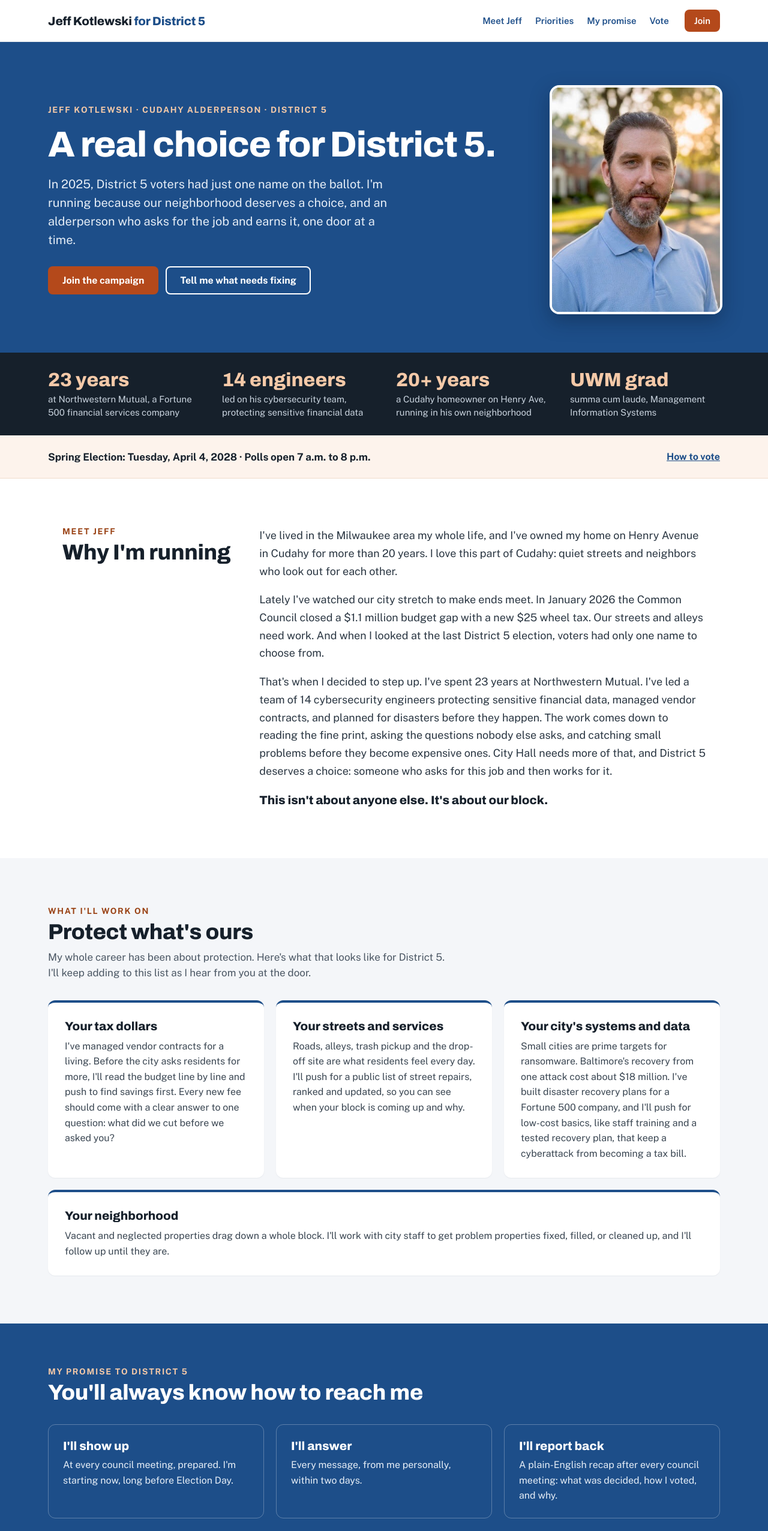
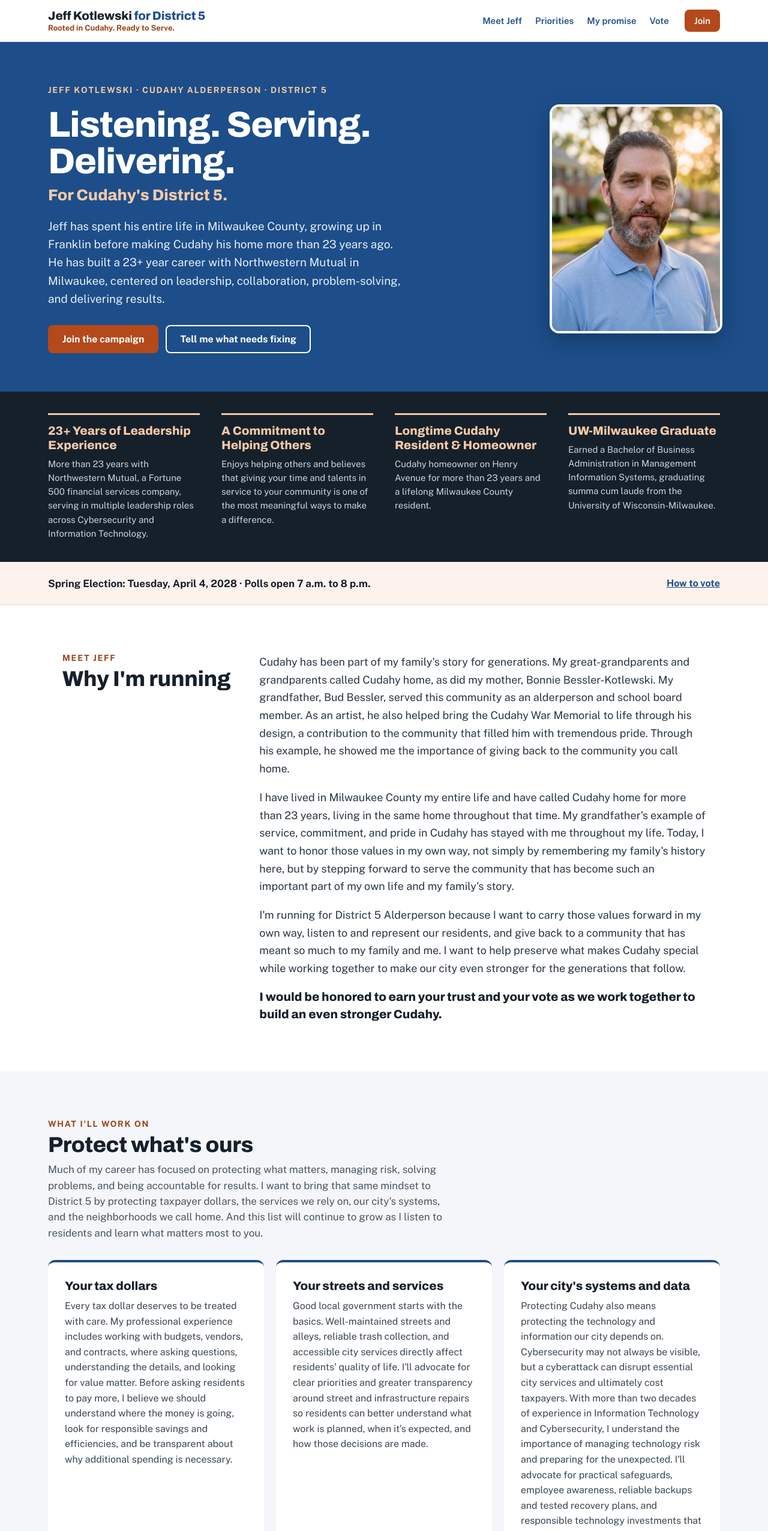
Before and after one commit to votekotlewski/votekotlewski.github.io, a plain HTML site: page index.html in a window 1280 px wide. Shown: the top 2553 px of the page at 60% size. Drawn offline with nearby package versions, Linux system fonts and the light colour scheme.

Commit message:
Ready to serve

```diff
--- a/index.html
+++ b/index.html
@@ -4,7 +4,7 @@
 <meta charset="utf-8">
 <meta name="viewport" content="width=device-width, initial-scale=1">
 <title>Jeff Kotlewski for Cudahy Alderperson, District 5</title>
-<meta name="description" content="Jeff Kotlewski for Cudahy Common Council, District 5. A real choice for District 5. Spring Election: Tuesday, April 4, 2028.">
+<meta name="description" content="Jeff Kotlewski for Cudahy Common Council, District 5. Listening. Serving. Delivering. Rooted in Cudahy. Ready to Serve. Spring Election: Tuesday, April 4, 2028.">
 <link rel="preconnect" href="https://fonts.googleapis.com">
 <link rel="preconnect" href="https://fonts.gstatic.com" crossorigin>
 <link rel="stylesheet" href="https://fonts.googleapis.com/css2?family=Archivo:wght@600;800&family=Public+Sans:wght@400;600;700&display=swap">
@@ -21,7 +21,7 @@ a{color:#1D4E89}a:hover{color:#123459}
 
 <header style="border-bottom: 1px solid #E3E7EC; background: #FFFFFF">
 <div style="max-width: 1120px; margin: 0 auto; padding: 14px 24px; display: flex; flex-wrap: wrap; align-items: center; justify-content: space-between; gap: 8px 16px">
-<a href="#top" style="font-family: 'Archivo', sans-serif; font-weight: 800; font-size: 20px; color: #16202B; text-decoration: none; letter-spacing: -0.01em">Jeff Kotlewski <span style="color: #1D4E89">for District 5</span></a>
+<a href="#top" style="text-decoration: none; display: flex; flex-direction: column; gap: 2px"><span style="font-family: 'Archivo', sans-serif; font-weight: 800; font-size: 20px; color: #16202B; letter-spacing: -0.01em">Jeff Kotlewski <span style="color: #1D4E89">for District 5</span></span><span style="font-size: 13px; font-weight: 700; color: #9A4316">Rooted in Cudahy. Ready to Serve.</span></a>
 <nav aria-label="Main" style="display: flex; flex-wrap: wrap; align-items: center; gap: 0 22px; font-size: 15px; font-weight: 600">
 <a href="#about" style="text-decoration: none; padding: 12px 0">Meet Jeff</a>
 <a href="#priorities" style="text-decoration: none; padding: 12px 0">Priorities</a>
@@ -36,8 +36,11 @@ a{color:#1D4E89}a:hover{color:#123459}
 <div style="max-width: 1120px; margin: 0 auto; padding: 72px 24px 64px; display: flex; flex-wrap: wrap; align-items: center; gap: 48px">
 <div style="flex: 999 1 440px; min-width: 0; display: flex; flex-direction: column; gap: 20px">
 <p style="margin: 0; font-size: 14px; font-weight: 700; letter-spacing: 0.12em; text-transform: uppercase; color: #F4C9A8">Jeff Kotlewski · Cudahy Alderperson · District 5</p>
-<h1 style="margin: 0; font-family: 'Archivo', sans-serif; font-weight: 800; font-size: 60px; line-height: 1.02; letter-spacing: -0.02em">A real choice for District 5.</h1>
-<p style="margin: 0; font-size: 20px; line-height: 1.55; max-width: 580px; color: #E6EEF7">In 2025, District 5 voters had just one name on the ballot. I'm running because our neighborhood deserves a choice, and an alderperson who asks for the job and earns it, one door at a time.</p>
+<div style="display: flex; flex-direction: column; gap: 10px">
+<h1 style="margin: 0; font-family: 'Archivo', sans-serif; font-weight: 800; font-size: 60px; line-height: 1.02; letter-spacing: -0.02em">Listening. Serving. Delivering.</h1>
+<p style="margin: 0; font-family: 'Archivo', sans-serif; font-weight: 700; font-size: 26px; line-height: 1.2; color: #F4C9A8">For Cudahy's District 5.</p>
+</div>
+<p style="margin: 0; font-size: 19px; line-height: 1.6; max-width: 600px; color: #E6EEF7">Jeff has spent his entire life in Milwaukee County, growing up in Franklin before making Cudahy his home more than 23 years ago. He has built a 23+ year career with Northwestern Mutual in Milwaukee, centered on leadership, collaboration, problem-solving, and delivering results.</p>
 <div style="display: flex; flex-wrap: wrap; gap: 12px; margin-top: 8px">
 <a href="#join" style="display: inline-block; background: #B4491B; color: #FFFFFF; font-weight: 700; font-size: 16px; padding: 14px 24px; border-radius: 8px; text-decoration: none">Join the campaign</a>
 <a href="#fix" style="display: inline-block; background: transparent; color: #FFFFFF; font-weight: 700; font-size: 16px; padding: 12px 22px; border: 2px solid #FFFFFF; border-radius: 8px; text-decoration: none">Tell me what needs fixing</a>
@@ -50,22 +53,22 @@ a{color:#1D4E89}a:hover{color:#123459}
 </section>
 
 <section aria-label="Jeff at a glance" style="background: #16202B; color: #FFFFFF">
-<div style="max-width: 1120px; margin: 0 auto; padding: 28px 24px; display: flex; flex-wrap: wrap; gap: 20px 40px">
-<div style="flex: 1 1 220px; min-width: 0; display: flex; flex-direction: column; gap: 4px">
-<p style="margin: 0; font-family: 'Archivo', sans-serif; font-weight: 800; font-size: 32px; color: #F4C9A8">23 years</p>
-<p style="margin: 0; font-size: 15px; line-height: 1.45; color: #C9D3DE">at Northwestern Mutual, a Fortune 500 financial services company</p>
+<div style="max-width: 1120px; margin: 0 auto; padding: 36px 24px; display: flex; flex-wrap: wrap; gap: 28px 36px">
+<div style="flex: 1 1 230px; min-width: 0; display: flex; flex-direction: column; gap: 8px; border-top: 3px solid #F4C9A8; padding-top: 14px">
+<p style="margin: 0; font-family: 'Archivo', sans-serif; font-weight: 800; font-size: 20px; line-height: 1.2; color: #F4C9A8">23+ Years of Leadership Experience</p>
+<p style="margin: 0; font-size: 15px; line-height: 1.55; color: #C9D3DE">More than 23 years with Northwestern Mutual, a Fortune 500 financial services company, serving in multiple leadership roles across Cybersecurity and Information Technology.</p>
 </div>
-<div style="flex: 1 1 220px; min-width: 0; display: flex; flex-direction: column; gap: 4px">
-<p style="margin: 0; font-family: 'Archivo', sans-serif; font-weight: 800; font-size: 32px; color: #F4C9A8">14 engineers</p>
-<p style="margin: 0; font-size: 15px; line-height: 1.45; color: #C9D3DE">led on his cybersecurity team, protecting sensitive financial data</p>
+<div style="flex: 1 1 230px; min-width: 0; display: flex; flex-direction: column; gap: 8px; border-top: 3px solid #F4C9A8; padding-top: 14px">
+<p style="margin: 0; font-family: 'Archivo', sans-serif; font-weight: 800; font-size: 20px; line-height: 1.2; color: #F4C9A8">A Commitment to Helping Others</p>
+<p style="margin: 0; font-size: 15px; line-height: 1.55; color: #C9D3DE">Enjoys helping others and believes that giving your time and talents in service to your community is one of the most meaningful ways to make a difference.</p>
 </div>
-<div style="flex: 1 1 220px; min-width: 0; display: flex; flex-direction: column; gap: 4px">
-<p style="margin: 0; font-family: 'Archivo', sans-serif; font-weight: 800; font-size: 32px; color: #F4C9A8">20+ years</p>
-<p style="margin: 0; font-size: 15px; line-height: 1.45; color: #C9D3DE">a Cudahy homeowner on Henry Ave, running in his own neighborhood</p>
+<div style="flex: 1 1 230px; min-width: 0; display: flex; flex-direction: column; gap: 8px; border-top: 3px solid #F4C9A8; padding-top: 14px">
+<p style="margin: 0; font-family: 'Archivo', sans-serif; font-weight: 800; font-size: 20px; line-height: 1.2; color: #F4C9A8">Longtime Cudahy Resident &amp; Homeowner</p>
+<p style="margin: 0; font-size: 15px; line-height: 1.55; color: #C9D3DE">Cudahy homeowner on Henry Avenue for more than 23 years and a lifelong Milwaukee County resident.</p>
 </div>
-<div style="flex: 1 1 220px; min-width: 0; display: flex; flex-direction: column; gap: 4px">
-<p style="margin: 0; font-family: 'Archivo', sans-serif; font-weight: 800; font-size: 32px; color: #F4C9A8">UWM grad</p>
-<p style="margin: 0; font-size: 15px; line-height: 1.45; color: #C9D3DE">summa cum laude, Management Information Systems</p>
+<div style="flex: 1 1 230px; min-width: 0; display: flex; flex-direction: column; gap: 8px; border-top: 3px solid #F4C9A8; padding-top: 14px">
+<p style="margin: 0; font-family: 'Archivo', sans-serif; font-weight: 800; font-size: 20px; line-height: 1.2; color: #F4C9A8">UW-Milwaukee Graduate</p>
+<p style="margin: 0; font-size: 15px; line-height: 1.55; color: #C9D3DE">Earned a Bachelor of Business Administration in Management Information Systems, graduating summa cum laude from the University of Wisconsin-Milwaukee.</p>
 </div>
 </div>
 </section>
@@ -84,10 +87,10 @@ a{color:#1D4E89}a:hover{color:#123459}
 <h2 style="margin: 0; font-family: 'Archivo', sans-serif; font-weight: 800; font-size: 36px; line-height: 1.1; letter-spacing: -0.01em">Why I'm running</h2>
 </div>
 <div style="flex: 999 1 480px; min-width: 0; display: flex; flex-direction: column; gap: 18px; font-size: 18px; line-height: 1.65; color: #2A3642">
-<p style="margin: 0">I've lived in the Milwaukee area my whole life, and I've owned my home on Henry Avenue in Cudahy for more than 20 years. I love this part of Cudahy: quiet streets and neighbors who look out for each other.</p>
-<p style="margin: 0">Lately I've watched our city stretch to make ends meet. In January 2026 the Common Council closed a $1.1 million budget gap with a new $25 wheel tax. Our streets and alleys need work. And when I looked at the last District 5 election, voters had only one name to choose from.</p>
-<p style="margin: 0">That's when I decided to step up. I've spent 23 years at Northwestern Mutual. I've led a team of 14 cybersecurity engineers protecting sensitive financial data, managed vendor contracts, and planned for disasters before they happen. The work comes down to reading the fine print, asking the questions nobody else asks, and catching small problems before they become expensive ones. City Hall needs more of that, and District 5 deserves a choice: someone who asks for this job and then works for it.</p>
-<p style="margin: 0; font-family: 'Archivo', sans-serif; font-weight: 700; font-size: 20px; color: #16202B">This isn't about anyone else. It's about our block.</p>
+<p style="margin: 0">Cudahy has been part of my family's story for generations. My great-grandparents and grandparents called Cudahy home, as did my mother, Bonnie Bessler-Kotlewski. My grandfather, Bud Bessler, served this community as an alderperson and school board member. As an artist, he also helped bring the Cudahy War Memorial to life through his design, a contribution to the community that filled him with tremendous pride. Through his example, he showed me the importance of giving back to the community you call home.</p>
+<p style="margin: 0">I have lived in Milwaukee County my entire life and have called Cudahy home for more than 23 years, living in the same home throughout that time. My grandfather's example of service, commitment, and pride in Cudahy has stayed with me throughout my life. Today, I want to honor those values in my own way, not simply by remembering my family's history here, but by stepping forward to serve the community that has become such an important part of my own life and my family's story.</p>
+<p style="margin: 0">I'm running for District 5 Alderperson because I want to carry those values forward in my own way, listen to and represent our residents, and give back to a community that has meant so much to my family and me. I want to help preserve what makes Cudahy special while working together to make our city even stronger for the generations that follow.</p>
+<p style="margin: 0; font-family: 'Archivo', sans-serif; font-weight: 700; font-size: 20px; line-height: 1.45; color: #16202B">I would be honored to earn your trust and your vote as we work together to build an even stronger Cudahy.</p>
 </div>
 </div>
 </section>
@@ -97,24 +100,24 @@ a{color:#1D4E89}a:hover{color:#123459}
 <div style="display: flex; flex-direction: column; gap: 8px">
 <p style="margin: 0; font-size: 14px; font-weight: 700; letter-spacing: 0.12em; text-transform: uppercase; color: #9A4316">What I'll work on</p>
 <h2 style="margin: 0; font-family: 'Archivo', sans-serif; font-weight: 800; font-size: 36px; line-height: 1.1; letter-spacing: -0.01em">Protect what's ours</h2>
-<p style="margin: 0; font-size: 17px; line-height: 1.55; color: #4A5663; max-width: 680px">My whole career has been about protection. Here's what that looks like for District 5. I'll keep adding to this list as I hear from you at the door.</p>
+<p style="margin: 0; font-size: 17px; line-height: 1.55; color: #4A5663; max-width: 680px">Much of my career has focused on protecting what matters, managing risk, solving problems, and being accountable for results. I want to bring that same mindset to District 5 by protecting taxpayer dollars, the services we rely on, our city's systems, and the neighborhoods we call home. And this list will continue to grow as I listen to residents and learn what matters most to you.</p>
 </div>
 <div style="display: flex; flex-wrap: wrap; gap: 20px">
 <article style="flex: 1 1 250px; min-width: 0; background: #FFFFFF; border-radius: 12px; padding: 28px; display: flex; flex-direction: column; gap: 10px; box-shadow: 0 1px 2px rgba(22,32,43,0.06); border-top: 4px solid #1D4E89">
 <h3 style="margin: 0; font-family: 'Archivo', sans-serif; font-weight: 800; font-size: 20px">Your tax dollars</h3>
-<p style="margin: 0; font-size: 16px; line-height: 1.6; color: #3A4652">I've managed vendor contracts for a living. Before the city asks residents for more, I'll read the budget line by line and push to find savings first. Every new fee should come with a clear answer to one question: what did we cut before we asked you?</p>
+<p style="margin: 0; font-size: 16px; line-height: 1.6; color: #3A4652">Every tax dollar deserves to be treated with care. My professional experience includes working with budgets, vendors, and contracts, where asking questions, understanding the details, and looking for value matter. Before asking residents to pay more, I believe we should understand where the money is going, look for responsible savings and efficiencies, and be transparent about why additional spending is necessary.</p>
 </article>
 <article style="flex: 1 1 250px; min-width: 0; background: #FFFFFF; border-radius: 12px; padding: 28px; display: flex; flex-direction: column; gap: 10px; box-shadow: 0 1px 2px rgba(22,32,43,0.06); border-top: 4px solid #1D4E89">
 <h3 style="margin: 0; font-family: 'Archivo', sans-serif; font-weight: 800; font-size: 20px">Your streets and services</h3>
-<p style="margin: 0; font-size: 16px; line-height: 1.6; color: #3A4652">Roads, alleys, trash pickup and the drop-off site are what residents feel every day. I'll push for a public list of street repairs, ranked and updated, so you can see when your block is coming up and why.</p>
+<p style="margin: 0; font-size: 16px; line-height: 1.6; color: #3A4652">Good local government starts with the basics. Well-maintained streets and alleys, reliable trash collection, and accessible city services directly affect residents' quality of life. I'll advocate for clear priorities and greater transparency around street and infrastructure repairs so residents can better understand what work is planned, when it's expected, and how those decisions are made.</p>
 </article>
 <article style="flex: 1 1 250px; min-width: 0; background: #FFFFFF; border-radius: 12px; padding: 28px; display: flex; flex-direction: column; gap: 10px; box-shadow: 0 1px 2px rgba(22,32,43,0.06); border-top: 4px solid #1D4E89">
 <h3 style="margin: 0; font-family: 'Archivo', sans-serif; font-weight: 800; font-size: 20px">Your city's systems and data</h3>
-<p style="margin: 0; font-size: 16px; line-height: 1.6; color: #3A4652">Small cities are prime targets for ransomware. Baltimore's recovery from one attack cost about $18 million. I've built disaster recovery plans for a Fortune 500 company, and I'll push for low-cost basics, like staff training and a tested recovery plan, that keep a cyberattack from becoming a tax bill.</p>
+<p style="margin: 0; font-size: 16px; line-height: 1.6; color: #3A4652">Protecting Cudahy also means protecting the technology and information our city depends on. Cybersecurity may not always be visible, but a cyberattack can disrupt essential city services and ultimately cost taxpayers. With more than two decades of experience in Information Technology and Cybersecurity, I understand the importance of managing technology risk and preparing for the unexpected. I'll advocate for practical safeguards, employee awareness, reliable backups and tested recovery plans, and responsible technology investments that help keep city services available while protecting taxpayer dollars.</p>
 </article>
 <article style="flex: 1 1 250px; min-width: 0; background: #FFFFFF; border-radius: 12px; padding: 28px; display: flex; flex-direction: column; gap: 10px; box-shadow: 0 1px 2px rgba(22,32,43,0.06); border-top: 4px solid #1D4E89">
 <h3 style="margin: 0; font-family: 'Archivo', sans-serif; font-weight: 800; font-size: 20px">Your neighborhood</h3>
-<p style="margin: 0; font-size: 16px; line-height: 1.6; color: #3A4652">Vacant and neglected properties drag down a whole block. I'll work with city staff to get problem properties fixed, filled, or cleaned up, and I'll follow up until they are.</p>
+<p style="margin: 0; font-size: 16px; line-height: 1.6; color: #3A4652">Strong neighborhoods depend on residents, property owners, and the city all doing their part. Vacant, neglected, and poorly maintained properties can affect an entire block. I'll work with residents and city staff to understand problem properties, pursue appropriate solutions, and follow through so concerns don't simply disappear after they're reported.</p>
 </article>
 </div>
 </div>
@@ -129,15 +132,19 @@ a{color:#1D4E89}a:hover{color:#123459}
 <div style="display: flex; flex-wrap: wrap; gap: 20px">
 <div style="flex: 1 1 250px; min-width: 0; display: flex; flex-direction: column; gap: 8px; padding: 24px; border: 1px solid rgba(255,255,255,0.28); border-radius: 12px">
 <p style="margin: 0; font-family: 'Archivo', sans-serif; font-weight: 800; font-size: 20px">I'll show up</p>
-<p style="margin: 0; font-size: 16px; line-height: 1.6; color: #E6EEF7">At every council meeting, prepared. I'm starting now, long before Election Day.</p>
+<p style="margin: 0; font-size: 16px; line-height: 1.6; color: #E6EEF7">I'll come to Common Council meetings prepared, informed, and ready to represent District 5. But showing up means more than attending meetings. It means listening to residents, asking questions, doing the homework, and being present in our community. I'm starting that work now, before Election Day.</p>
 </div>
 <div style="flex: 1 1 250px; min-width: 0; display: flex; flex-direction: column; gap: 8px; padding: 24px; border: 1px solid rgba(255,255,255,0.28); border-radius: 12px">
 <p style="margin: 0; font-family: 'Archivo', sans-serif; font-weight: 800; font-size: 20px">I'll answer</p>
-<p style="margin: 0; font-size: 16px; line-height: 1.6; color: #E6EEF7">Every message, from me personally, within two days.</p>
+<p style="margin: 0; font-size: 16px; line-height: 1.6; color: #E6EEF7">When you reach out, you deserve a response. I'll personally read messages from District 5 residents and make responsiveness a priority. If your question requires more research or help from the city, I'll follow through and keep you informed until I can provide an answer or a clear next step.</p>
+</div>
+<div style="flex: 1 1 250px; min-width: 0; display: flex; flex-direction: column; gap: 8px; padding: 24px; border: 1px solid rgba(255,255,255,0.28); border-radius: 12px">
+<p style="margin: 0; font-family: 'Archivo', sans-serif; font-weight: 800; font-size: 20px">I'll listen</p>
+<p style="margin: 0; font-size: 16px; line-height: 1.6; color: #E6EEF7">Good representation starts with listening before deciding. I'll create opportunities to hear directly from District 5 residents, whether that's at your door, by phone or email, at neighborhood conversations, or simply when we cross paths around Cudahy. My commitment is to listen, understand your concerns, and make sure your voice is heard.</p>
 </div>
 <div style="flex: 1 1 250px; min-width: 0; display: flex; flex-direction: column; gap: 8px; padding: 24px; border: 1px solid rgba(255,255,255,0.28); border-radius: 12px">
 <p style="margin: 0; font-family: 'Archivo', sans-serif; font-weight: 800; font-size: 20px">I'll report back</p>
-<p style="margin: 0; font-size: 16px; line-height: 1.6; color: #E6EEF7">A plain-English recap after every council meeting: what was decided, how I voted, and why.</p>
+<p style="margin: 0; font-size: 16px; line-height: 1.6; color: #E6EEF7">After every Common Council meeting, I'll provide a clear recap of the decisions that matter to District 5, how I voted, why I voted that way, and what happens next.</p>
 </div>
 </div>
 </div>
@@ -175,8 +182,8 @@ a{color:#1D4E89}a:hover{color:#123459}
 <div style="flex: 1 1 300px; min-width: 0; display: flex; flex-direction: column; gap: 16px">
 <p style="margin: 0; font-size: 14px; font-weight: 700; letter-spacing: 0.12em; text-transform: uppercase; color: #F4C9A8">Get involved</p>
 <h2 style="margin: 0; font-family: 'Archivo', sans-serif; font-weight: 800; font-size: 36px; line-height: 1.1; letter-spacing: -0.01em">This campaign runs on neighbors</h2>
-<p style="margin: 0; font-size: 17px; line-height: 1.6; color: #C9D3DE">District 5 races are decided by a few hundred votes. A walk around the block with me, coffee with a few neighbors, or simply telling the people next door about this campaign makes a real difference.</p>
-<p style="margin: 0; font-size: 17px; line-height: 1.6; color: #C9D3DE">And if something on your street needs fixing, tell me. Your answers shape what I fight for.</p>
+<p style="margin: 0; font-size: 17px; line-height: 1.6; color: #C9D3DE">Local campaigns are built one conversation at a time. A walk around the block with me, coffee with a few neighbors, or simply telling the people next door about this campaign can make a real difference.</p>
+<p style="margin: 0; font-size: 17px; line-height: 1.6; color: #C9D3DE">And if there's something on your street or in your neighborhood that needs attention, I want to hear about it. What I learn from you will help shape the priorities I bring forward for District 5.</p>
 </div>
 <form aria-label="Join the campaign" style="flex: 999 1 460px; min-width: 0; background: #FFFFFF; color: #16202B; border-radius: 12px; padding: 32px; display: flex; flex-direction: column; gap: 18px; box-sizing: border-box">
 <div style="display: flex; flex-wrap: wrap; gap: 16px">
@@ -190,19 +197,20 @@ a{color:#1D4E89}a:hover{color:#123459}
 </div>
 </div>
 <div style="display: flex; flex-direction: column; gap: 6px">
-<label for="f-address" style="font-size: 14px; font-weight: 700">Street address in Cudahy</label>
+<label for="f-address" style="font-size: 14px; font-weight: 700">Street Address in Cudahy</label>
 <input id="f-address" type="text" autocomplete="street-address" style="font: inherit; font-size: 16px; padding: 12px; border: 1px solid #8A96A3; border-radius: 8px; min-height: 44px; box-sizing: border-box" />
 </div>
 <div id="fix" style="display: flex; flex-direction: column; gap: 6px">
-<label for="f-fix" style="font-size: 14px; font-weight: 700">What's one thing you'd fix on your street?</label>
+<label for="f-fix" style="font-size: 14px; font-weight: 700">What's one thing you'd like to see improved on your street or in your neighborhood?</label>
 <textarea id="f-fix" rows="3" style="font: inherit; font-size: 16px; padding: 12px; border: 1px solid #8A96A3; border-radius: 8px; min-height: 88px; box-sizing: border-box; resize: vertical"></textarea>
 </div>
 <fieldset style="border: 0; margin: 0; padding: 0; display: flex; flex-direction: column; gap: 10px">
 <legend style="font-size: 14px; font-weight: 700; padding: 0; margin-bottom: 10px">I'd like to</legend>
 <label style="display: flex; align-items: center; gap: 10px; font-size: 16px; min-height: 32px"><input type="checkbox" name="help" value="share" style="width: 20px; height: 20px" />Tell my neighbors about Jeff</label>
-<label style="display: flex; align-items: center; gap: 10px; font-size: 16px; min-height: 32px"><input type="checkbox" name="help" value="doors" style="width: 20px; height: 20px" />Knock doors with Jeff</label>
+<label style="display: flex; align-items: center; gap: 10px; font-size: 16px; min-height: 32px"><input type="checkbox" name="help" value="doors" style="width: 20px; height: 20px" />Knock on doors with Jeff</label>
 <label style="display: flex; align-items: center; gap: 10px; font-size: 16px; min-height: 32px"><input type="checkbox" name="help" value="host" style="width: 20px; height: 20px" />Host a coffee with neighbors</label>
-<label style="display: flex; align-items: center; gap: 10px; font-size: 16px; min-height: 32px"><input type="checkbox" name="help" value="updates" style="width: 20px; height: 20px" />Get Jeff's council meeting recaps</label>
+<label style="display: flex; align-items: center; gap: 10px; font-size: 16px; min-height: 32px"><input type="checkbox" name="help" value="updates" style="width: 20px; height: 20px" />Receive Jeff's campaign updates</label>
+<label style="display: flex; align-items: center; gap: 10px; font-size: 16px; min-height: 32px"><input type="checkbox" name="help" value="idea" style="width: 20px; height: 20px" />Share an issue or idea for District 5</label>
 </fieldset>
 <button type="button" onclick="window.location.href='mailto:jeffkotlewski@gmail.com?subject=Count%20me%20in'" style="align-self: flex-start; font: inherit; font-weight: 700; font-size: 16px; color: #FFFFFF; background: #B4491B; border: 0; border-radius: 8px; padding: 14px 28px; min-height: 48px; cursor: pointer">Count me in</button>
 </form>
```
